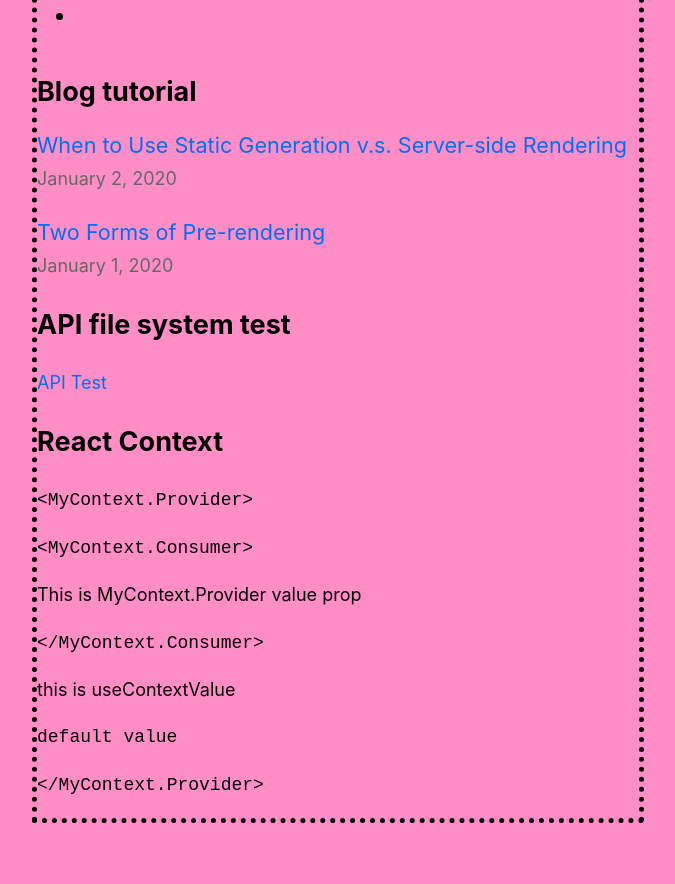
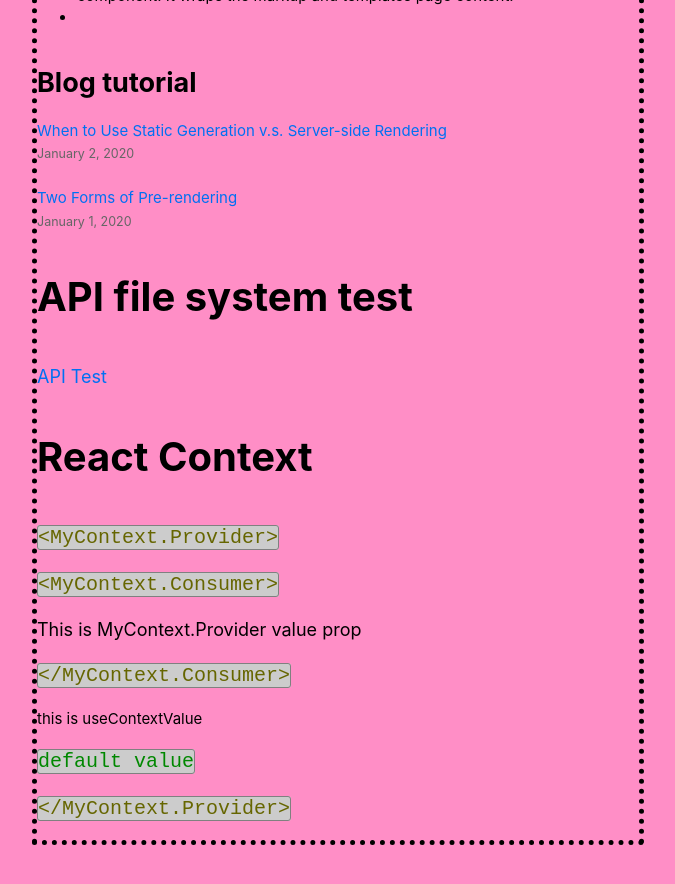
Before and after one commit to ckjpdx/nextjs-blog, a Next.js app: page / in a window 1280 px wide. Shown: the part 660-1544 px from the top of the page, without its empty margins (302-977 px from the left). Built offline with nearby package versions, Linux system fonts and the light colour scheme.

Commit message:
add styles

```diff
--- a/styles/global.css
+++ b/styles/global.css
@@ -13,6 +13,14 @@ body {
   box-sizing: border-box;
 }
 
+h1 {font-size: 50px;}
+h2 {font-size: 40px;}
+h3 {font-size: 30px;}
+h4 {font-size: 25px;}
+h5 {font-size: 20px;}
+h6 {font-size: 15px;}
+p, ul {font-size: 15px;}
+
 a {
   color: #0070f3;
   text-decoration: none;
@@ -21,7 +29,19 @@ a {
 a:hover {
   text-decoration: underline;
 }
-
+code {
+  color: #660;
+  background-color: #CCC;
+  border-radius: 3px;
+  border: 1px solid gray;
+  font-size: 20px;
+}
+.code-variable {
+  color: #800
+}
+.code-value {
+  color: #080
+}
 img {
   max-width: 100%;
   display: block;
```
